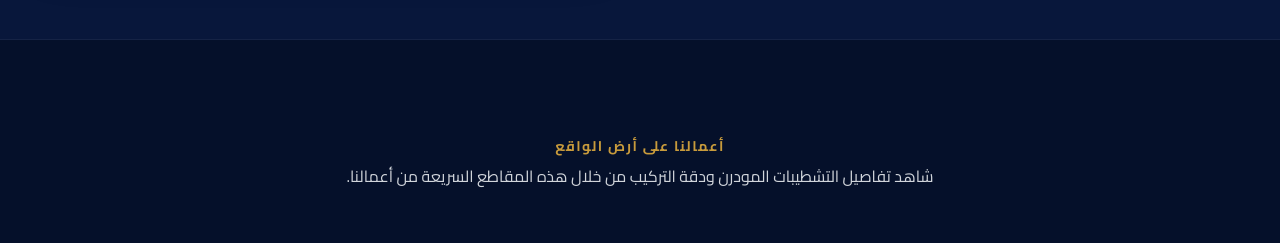
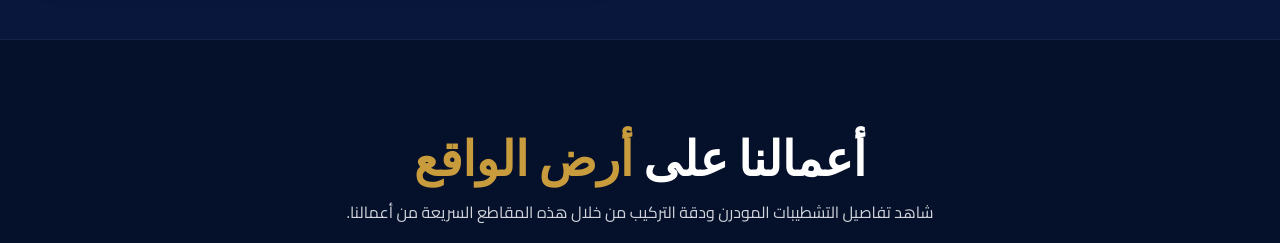
Before and after one commit to ali2005t/Al-Rayyan, a React (Vite) app: page / in a window 1280 px wide. Shown: the part 7740-7983 px from the top of the page. Built offline with nearby package versions, Linux system fonts and the light colour scheme.

Commit message:
Update title size for section

```diff
--- a/src/pages/Home.tsx
+++ b/src/pages/Home.tsx
@@ -1294,7 +1294,9 @@ export default function Home() {
         <div className="max-w-7xl mx-auto px-4 sm:px-6 lg:px-8">
 
           <div className="text-center max-w-3xl mx-auto mb-16">
-            <span className="text-[#C89B3C] text-sm font-bold tracking-widest uppercase block mb-2">أعمالنا على أرض الواقع</span>
+            <h2 className="text-3xl sm:text-5xl font-extrabold text-white leading-tight font-serif mb-4">
+              أعمالنا على <span className="text-[#C89B3C]">أرض الواقع</span>
+            </h2>
 
             <p className="text-gray-300 text-base">
               شاهد تفاصيل التشطيبات المودرن ودقة التركيب من خلال هذه المقاطع السريعة من أعمالنا.
```
